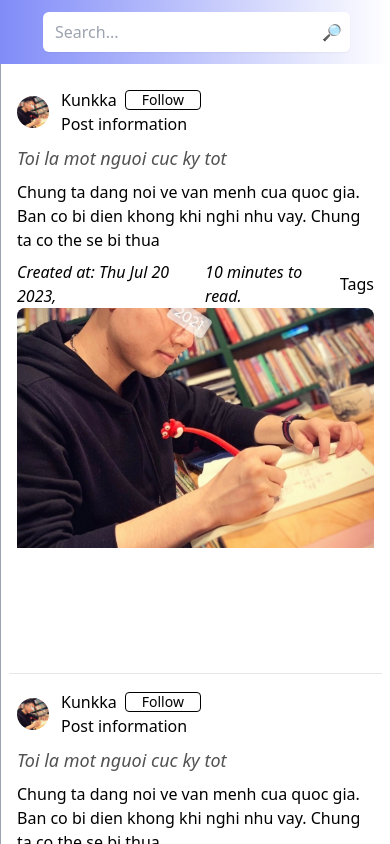
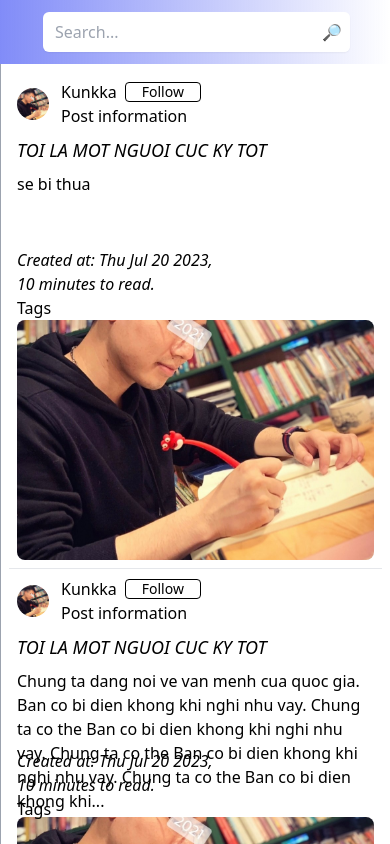
Before and after one commit to kunkka19xx/story, a Next.js app: page /home in a window 390 px wide. Shown: the top 844 px of the page. Built offline with nearby package versions, Linux system fonts and the light colour scheme.

Commit message:
fix responsive

```diff
--- a/src/components/mini-post/miniContent.tsx
+++ b/src/components/mini-post/miniContent.tsx
@@ -26,8 +26,8 @@ const MiniContent: React.FC<ContentProps> = ({content})=> {
 
   return (
     <div>
-      <div className="h-50">
-        <p className="h-50">{setContent(content)}</p>
+      <div className="">
+        <p className="font-light">{setContent(content)}</p>
       </div>
     </div>
   );
--- a/src/components/mini-post/miniEnd.tsx
+++ b/src/components/mini-post/miniEnd.tsx
@@ -9,11 +9,14 @@ function MiniEnd() {
   };
 
   return (
-    <section className="font-thin italic">
-      <div className="flex flex-row mt-2">
-        <p className="mr-2">Created at: {createdDate.toDateString()},</p>
-        <div className="mr-2">{duration} minutes to read.</div>
-        <button>Tags</button>
+    <section className="font-thin italic h-full">
+      <div className="relative h-full grid-rows-2 flex flex-col">
+        <div className="row-span-1"></div>
+        <div className="absolute inset-x-0 bottom-0 lg:flex md:flex flex-row mt-1 sm:flex-wrap">
+          <p className="mr-2">Created at: {createdDate.toDateString()},</p>
+          <p className="mr-2">{duration} minutes to read.</p>
+          <button>Tags</button>
+        </div>
       </div>
     </section>
   );
--- a/src/components/mini-post/miniPost.tsx
+++ b/src/components/mini-post/miniPost.tsx
@@ -10,24 +10,25 @@ interface PostProps {
 
 const MiniPost : React.FC<PostProps> = ({post}) => {
   return (
-    <section>
+    <section className="flex flex-col ">
       <div className="flex flex-col lg:flex-row items-center">
         {/* <div className="w-full lg:w-1/6 border-r border-gray-500"></div> */}
-        <div className="flex flex-col lg:flex-row w-full lg:w-full pl-2 pr-2 pt-2 pb-2">
-          <div className="w-full lg:w-3/4 h-auto">
-            <div>
+        <div className="flex flex-col lg:flex-row w-full lg:w-full pl-2 pr-2 pt-2 mb-2">
+          <div className="w-full h-60 lg:w-3/4 flex flex-col">
+            <div className="">
               <MiniTop post={post} />
             </div>
-            <div>
+            <div className="mb-2">
               <MiniContent content={post.content} />
             </div>
-            <div>
+            <div className="flex-grow justify-end">
               <MiniEnd />
             </div>
           </div>
-          <div className="w-full lg:w-1/4 aspect-square overflow-hidden rounded-lg">
+          <div className="w-full lg:w-1/4 aspect-square overflow-hidden rounded-lg h-60">
             <img
-              className="w-full h-full object-cover max-h-60"
+              className="w-full h-full object-cover"
+              // style={{ minHeight: "240px" }} // Set your desired fixed height here
               src="/assets/avatar/avatar.jpeg"
               alt="Post Image"
             />
--- a/src/components/mini-post/miniTop.tsx
+++ b/src/components/mini-post/miniTop.tsx
@@ -12,7 +12,7 @@ const MiniTop: React.FC<PostProps> = ({ post }) => {
   };
 
   return (
-    <section className="mb-2 mt-2">
+    <section className="mb-2">
       <div className="flex flex-row items-center mb-2">
         <div className="rounded-full overflow-hidden w-8 h-8">
           <img src="/assets/avatar/avatar.jpeg" alt="" className="" />
@@ -32,8 +32,8 @@ const MiniTop: React.FC<PostProps> = ({ post }) => {
       </div>
       {/* Title */}
       <div className="">
-        <h1 className="text-lg mb-2 text-neutral-600 font-serifs italic">
-          <a href={"/detail/".concat(post.id.toString())}> {post.title}</a>
+        <h1 className="text-lg mb-2 text-emerald-850 font-sans italic hover:font-semibold hover:text-yellow-700 hover:underline hover:not-italic">
+          <a href={"/detail/".concat(post.id.toString())}> {post.title.toLocaleUpperCase()}</a>
         </h1>
       </div>
     </section>
--- a/src/components/post/dummy/Post.ts
+++ b/src/components/post/dummy/Post.ts
@@ -6,6 +6,11 @@ export var POST = {
       id: 1,
       content:
         "Chung ta dang noi ve van menh cua quoc gia. " +
+        " \n Ban co bi dien khong khi nghi nhu vay. Chung ta co the" +
+        " \n Ban co bi dien khong khi nghi nhu vay. Chung ta co the" +
+        " \n Ban co bi dien khong khi nghi nhu vay. Chung ta co the" +
+        " \n Ban co bi dien khong khi nghi nhu vay. Chung ta co the" +
+        " \n Ban co bi dien khong khi nghi nhu vay. Chung ta co the" +
         " \n Ban co bi dien khong khi nghi nhu vay. Chung ta co the" +
         " \n se bi thua",
       img: "blob:http://localhost:3000/813916b9-0e15-496a-978d-ff6751b01439",
@@ -24,8 +29,7 @@ export var LIST_POST = [
       {
         id: 1,
         content:
-          "Chung ta dang noi ve van menh cua quoc gia. " +
-          " \n Ban co bi dien khong khi nghi nhu vay. Chung ta co the" +
+
           " \n se bi thua",
         img: "blob:http://localhost:3000/813916b9-0e15-496a-978d-ff6751b01439",
       },
@@ -41,9 +45,14 @@ export var LIST_POST = [
       {
         id: 1,
         content:
-          "Chung ta dang noi ve van menh cua quoc gia. " +
-          " \n Ban co bi dien khong khi nghi nhu vay. Chung ta co the" +
-          " \n se bi thua",
+        "Chung ta dang noi ve van menh cua quoc gia. " +
+        " \n Ban co bi dien khong khi nghi nhu vay. Chung ta co the" +
+        " \n Ban co bi dien khong khi nghi nhu vay. Chung ta co the" +
+        " \n Ban co bi dien khong khi nghi nhu vay. Chung ta co the" +
+        " \n Ban co bi dien khong khi nghi nhu vay. Chung ta co the" +
+        " \n Ban co bi dien khong khi nghi nhu vay. Chung ta co the" +
+        " \n Ban co bi dien khong khi nghi nhu vay. Chung ta co the" +
+        " \n se bi thua",
         img: "blob:http://localhost:3000/813916b9-0e15-496a-978d-ff6751b01439",
       },
     ],
--- a/src/components/post/postDetail.tsx
+++ b/src/components/post/postDetail.tsx
@@ -50,7 +50,7 @@ function PostDetail() {
             <Buttonbar></Buttonbar>
           </div>
           <hr />
-          <div>
+          <div className="ml-1 mr-1">
             <Content content={post.content}></Content>
           </div>
           <hr className="mt-3" />
--- a/src/pages/home.tsx
+++ b/src/pages/home.tsx
@@ -17,7 +17,9 @@ function Home() {
       </div>
       <div className="flex flex-row flex-grow">
         <div className="lg:w-1/6 border-r border-gray-400"></div>
-        <div className="lg:w-1/2 pl-2 pr-2 pt-2 pb-2">
+        {/* <div className="lg:w-1/2 pl-2 pr-2 pt-2 pb-2"> */}
+        <div className="lg:w-1/2 pl-2 pr-2 pt-2 pb-2 flex flex-col">
+
           <div>
             {miniPostData.map((_, index) => (
               <MiniPost key={index} post={miniPostData[index]} />
--- a/src/styles/hide.css
+++ b/src/styles/hide.css
@@ -33,4 +33,10 @@
     justify-content: left;
     margin-left: 20px;
   }
+
+  #id-detail-content{
+    flex: content;
+    flex-direction: column;
+    width: max-content;
+  }
 }
```
